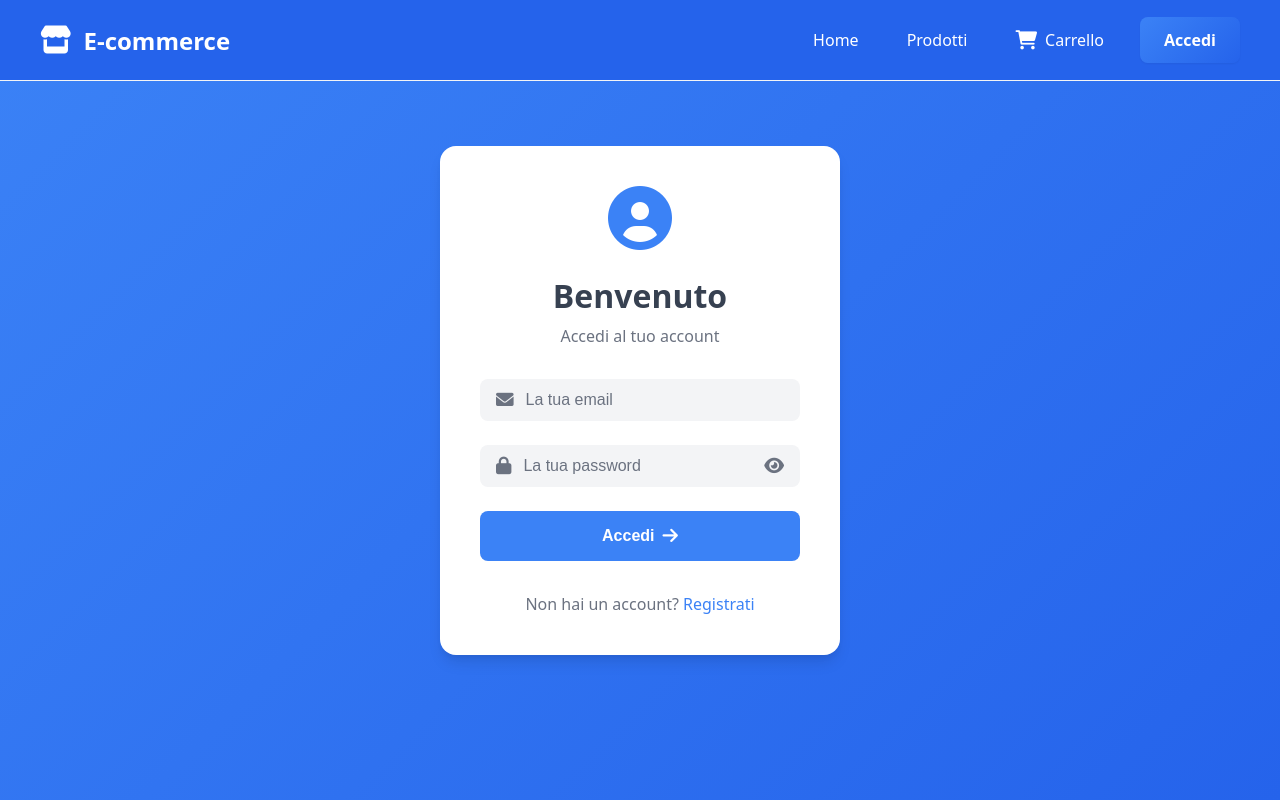
After one commit to Dadox09/SAW-PROJECT, a PHP site: page /pages/formLogin.php in a window 1280 px wide. The commit adds this page. Run offline with PHP 8.4, Linux system fonts and the light colour scheme.

Commit message:
implementazione Login e Logout e accesso DB

```diff
--- /dev/null
+++ b/assets/css/auth/login.css
@@ -0,0 +1,185 @@
+.login-container {
+    min-height: 100vh;
+    display: flex;
+    align-items: center;
+    justify-content: center;
+    padding: 2rem;
+    background: linear-gradient(135deg, var(--primary) 0%, var(--primary-dark) 100%);
+}
+
+.login-card {
+    background: var(--white);
+    padding: 2.5rem;
+    border-radius: 1rem;
+    box-shadow: var(--shadow-lg);
+    width: 100%;
+    max-width: 400px;
+    animation: fadeIn 0.5s ease-out;
+}
+
+.login-header {
+    text-align: center;
+    margin-bottom: 2rem;
+}
+
+.login-header i {
+    font-size: 4rem;
+    color: var(--primary);
+    margin-bottom: 1rem;
+}
+
+.login-header h1 {
+    font-size: 2rem;
+    color: var(--gray-dark);
+    margin: 0.5rem 0;
+}
+
+.login-header p {
+    color: var(--gray);
+    margin: 0;
+}
+
+.login-form {
+    margin-top: 2rem;
+}
+
+.form-group {
+    margin-bottom: 1.5rem;
+}
+
+.input-group {
+    position: relative;
+    display: flex;
+    align-items: center;
+    background: var(--gray-light);
+    border-radius: 0.5rem;
+    padding: 0.75rem 1rem;
+    transition: all 0.3s ease;
+}
+
+.input-group:focus-within {
+    background: var(--white);
+    box-shadow: 0 0 0 2px var(--primary);
+}
+
+.input-group i {
+    color: var(--gray);
+    font-size: 1.1rem;
+    margin-right: 0.75rem;
+}
+
+.input-group input {
+    width: 100%;
+    border: none;
+    background: none;
+    outline: none;
+    padding: 0;
+    color: var(--gray-dark);
+    font-size: 1rem;
+}
+
+.input-group input::placeholder {
+    color: var(--gray);
+}
+
+.toggle-password {
+    cursor: pointer;
+    margin-left: auto !important;
+    margin-right: 0 !important;
+    transition: color 0.3s ease;
+}
+
+.toggle-password:hover {
+    color: var(--primary);
+}
+
+.login-button {
+    width: 100%;
+    padding: 1rem;
+    background: var(--primary);
+    color: var(--white);
+    border: none;
+    border-radius: 0.5rem;
+    font-size: 1rem;
+    font-weight: 600;
+    display: flex;
+    align-items: center;
+    justify-content: center;
+    gap: 0.5rem;
+    cursor: pointer;
+    transition: all 0.3s ease;
+}
+
+.login-button:hover {
+    background: var(--primary-dark);
+    transform: translateY(-1px);
+}
+
+.login-button i {
+    font-size: 1.1rem;
+    transition: transform 0.3s ease;
+}
+
+.login-button:hover i {
+    transform: translateX(3px);
+}
+
+.login-footer {
+    text-align: center;
+    margin-top: 2rem;
+    color: var(--gray);
+}
+
+.login-footer a {
+    color: var(--primary);
+    text-decoration: none;
+    font-weight: 500;
+    transition: color 0.3s ease;
+}
+
+.login-footer a:hover {
+    color: var(--primary-dark);
+}
+
+.error-message {
+    background: #fee2e2;
+    color: #dc2626;
+    padding: 1rem;
+    border-radius: 0.5rem;
+    margin-bottom: 1.5rem;
+    display: flex;
+    align-items: center;
+    gap: 0.5rem;
+    animation: shake 0.5s ease-in-out;
+}
+
+@keyframes fadeIn {
+    from {
+        opacity: 0;
+        transform: translateY(-10px);
+    }
+    to {
+        opacity: 1;
+        transform: translateY(0);
+    }
+}
+
+@keyframes shake {
+    0%, 100% { transform: translateX(0); }
+    25% { transform: translateX(-5px); }
+    75% { transform: translateX(5px); }
+}
+
+@media (max-width: 480px) {
+    .login-card {
+        padding: 2rem;
+    }
+
+    .login-header i {
+        font-size: 3rem;
+    }
+
+    .login-header h1 {
+        font-size: 1.75rem;
+    }
+}
--- a/assets/css/components/main.css
+++ b/assets/css/components/main.css
@@ -1,5 +1,9 @@
 /* Design System Variables */
 :root {
+
+    /* Typography */
+    --font-family: system-ui, -apple-system, "Segoe UI", Roboto, "Helvetica Neue", Arial, "Noto Sans", "Liberation Sans", sans-serif, "Apple Color Emoji", "Segoe UI Emoji", "Segoe UI Symbol", "Noto Color Emoji";
+
     /* Colors */
     --primary: #3b82f6;
     --primary-dark: #2563eb;
@@ -11,6 +15,8 @@
     --gray: #6b7280;
     --gray-light: #f3f4f6;
     --white: #ffffff;
+    --error: red;
+    --success: green;
 
     /* Shadows */
     --shadow-sm: 0 1px 2px rgba(0, 0, 0, 0.05);
@@ -35,8 +41,15 @@
     box-sizing: border-box;
 }
 
+body {
+    margin: 0;
+    padding: 0;
+    font-family: var(--font-family);
+    -webkit-font-smoothing: antialiased;
+    -moz-osx-font-smoothing: grayscale;
+}
+
 .container {
-    max-width: 1200px;
     margin: 0 auto;
     padding: 2rem;
     margin-top: 80px;
--- /dev/null
+++ b/assets/css/errors/errors.css
@@ -0,0 +1,13 @@
+.error-message{
+    color: var(--white);
+    font-weight: bold;
+    font-size: 1rem;
+    text-align: center;
+    background-color: rgb(255, 125, 125);
+    border-radius: 1rem;
+    min-height: 5rem;
+    display: flex;
+    justify-content: center;
+    align-items: center;
+    margin: 1rem;
+}
--- /dev/null
+++ b/assets/js/auth/auth.js
@@ -0,0 +1,13 @@
+
+document.addEventListener('DOMContentLoaded', function() {
+    const togglePassword = document.getElementById('togglePassword');
+    if (togglePassword) {
+        togglePassword.addEventListener('click', function() {
+            const password = document.getElementById('password');
+            const type = password.getAttribute('type') === 'password' ? 'text' : 'password';
+            password.setAttribute('type', type);
+            this.classList.toggle('fa-eye');
+            this.classList.toggle('fa-eye-slash');
+        });
+    }
+});
--- a/config/config.php
+++ b/config/config.php
@@ -7,7 +7,7 @@ define('BASE_URL', $base_url);
 define('DB_HOST', 'localhost');
 define('DB_USER', 'root');
 define('DB_PASS', '');
-define('DB_NAME', 'ecommerce_db');
+define('DB_NAME', 'sawproject');
 
 // Error reporting
 error_reporting(E_ALL);
--- /dev/null
+++ b/pages/formLogin.php
@@ -0,0 +1,57 @@
+<?php
+if (isset($_SESSION['username'])) {
+    header('Location: ' . BASE_URL);
+    exit;
+}
+
+include '../templates/header.php';
+?>
+
+<link rel="stylesheet" href="../assets/css/auth/login.css">
+<link rel="stylesheet" href="../assets/css/errors/errors.css">
+
+<div class="login-container">
+    <div class="login-card">
+        <div class="login-header">
+            <i class="fas fa-user-circle"></i>
+            <h1>Benvenuto</h1>
+            <p>Accedi al tuo account</p>
+        </div>
+
+        <?php
+        if (isset($_SESSION['error'])) {
+            echo '<div class="error-message"><i class="fas fa-exclamation-circle"></i>' . $_SESSION['error'] . '</div>';
+            unset($_SESSION['error']);
+        }
+        ?>
+
+        <form action="../auth/login.php" method="post" class="login-form">
+            <div class="form-group">
+                <div class="input-group">
+                    <i class="fas fa-envelope"></i>
+                    <input type="email" name="email" id="email" placeholder="La tua email" required>
+                </div>
+            </div>
+
+            <div class="form-group">
+                <div class="input-group">
+                    <i class="fas fa-lock"></i>
+                    <input type="password" name="password" id="password" placeholder="La tua password" required>
+                    <i class="fas fa-eye toggle-password" id="togglePassword"></i>
+                </div>
+            </div>
+
+            <button type="submit" class="login-button">
+                <span>Accedi</span>
+                <i class="fas fa-arrow-right"></i>
+            </button>
+        </form>
+
+        <div class="login-footer">
+            <p>Non hai un account? <a href="formRegistration.php">Registrati</a></p>
+        </div>
+    </div>
+</div>
+
+<script src="../assets/js/auth/auth.js"></script>
+<?php include '../templates/footer.php'; ?>
--- a/templates/header.php
+++ b/templates/header.php
@@ -8,7 +8,7 @@ require_once __DIR__ . '/../config/config.php';
 
 <nav class="navbar">
         <div class="navbar-container">
-            <a href="/" class="navbar-brand">
+            <a href="<?php echo BASE_URL; ?>" class="navbar-brand">
                 <i class="fas fa-store"></i>
                 E-commerce
             </a>
@@ -30,19 +30,19 @@ require_once __DIR__ . '/../config/config.php';
                         Carrello
                     </a>
                 </li>
-                <?php if (!isset($_SESSION['user_id'])): ?>
+                <?php if (!isset($_SESSION['username'])): ?>
                     <li class="navbar-item">
-                        <a href="/auth/login.php" class="navbar-button">Accedi</a>
+                        <a href="<?php echo BASE_URL; ?>/pages/formLogin.php" class="navbar-button">Accedi</a>
                     </li>
                 <?php else: ?>
                     <li class="navbar-item">
-                        <a href="/auth/profile.php" class="navbar-link">
+                        <a href="<?php echo BASE_URL; ?>/pages/formProfile.php" class="navbar-link">
                             <i class="fas fa-user"></i>
                             Profilo
                         </a>
                     </li>
                     <li class="navbar-item">
-                        <a href="/auth/logout.php" class="navbar-link">
+                        <a href="<?php echo BASE_URL; ?>/auth/logout.php" class="navbar-link">
                             <i class="fas fa-sign-out-alt"></i>
                             Esci
                         </a>
```
Also changed, not shown: auth/login.php (+43 -0 lines), auth/logout.php (added, +8 -0 lines), config/database.sql (added, +20 -0 lines), config/db_connect.php (added, +17 -0 lines), pages/formRegistration.php (added).
